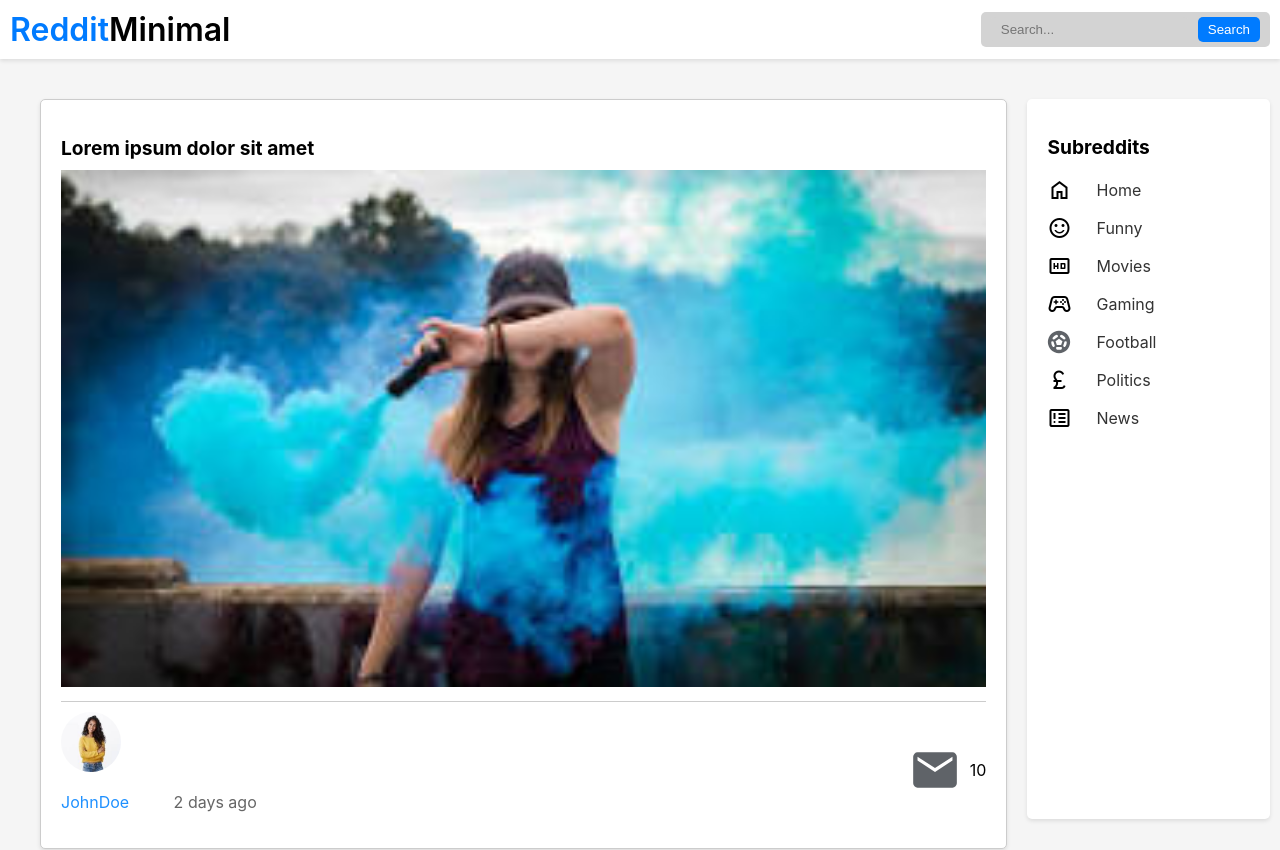
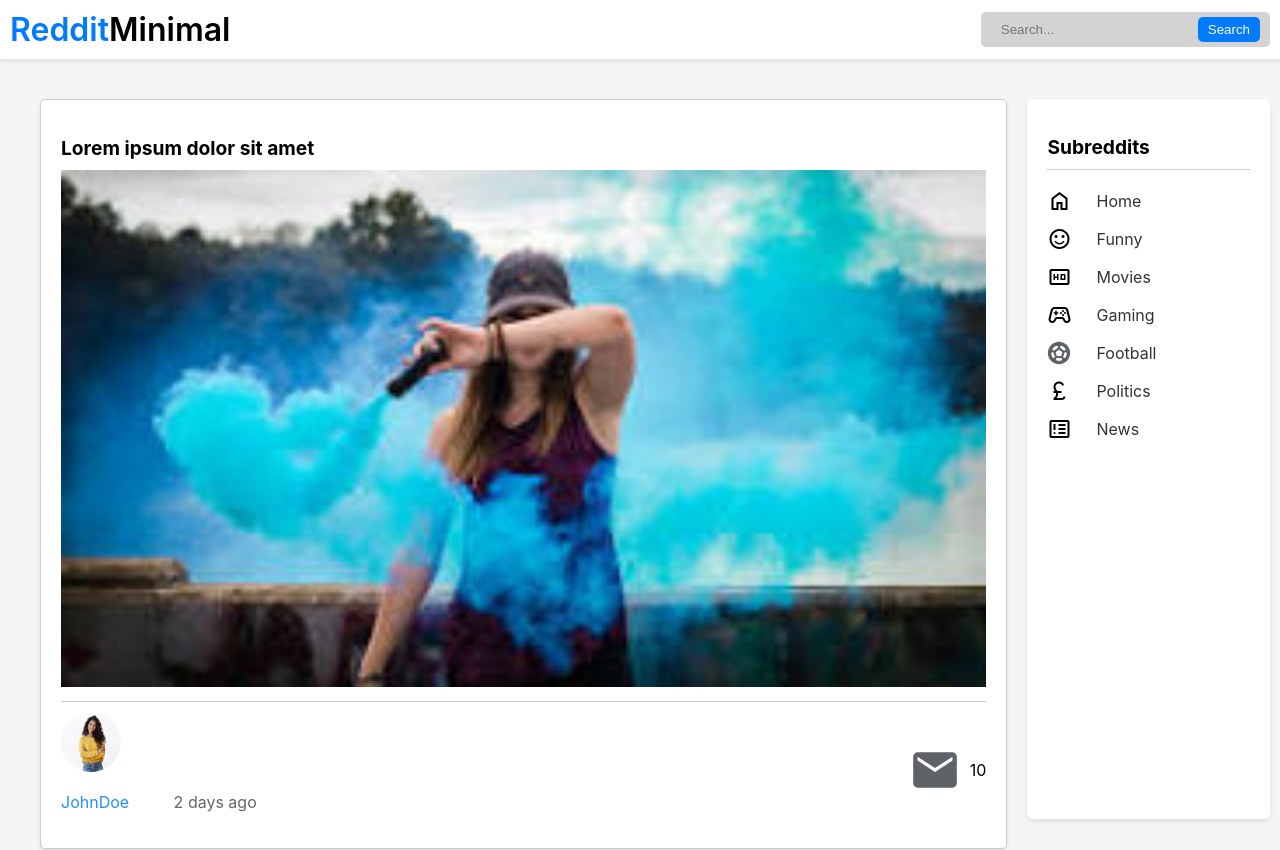
Before and after one commit to Sonickmumba/reddit-minimal, a React (Create React App) app: page / in a window 1280 px wide. Shown: the top 850 px of the page. Built offline with nearby package versions, Linux system fonts and the light colour scheme.

Commit message:
Add bottom line

```diff
--- a/src/features/subreddit/Subreddit.js
+++ b/src/features/subreddit/Subreddit.js
@@ -5,6 +5,7 @@ import football from './football.svg';
 const Subreddit = () => (
   <div className={styles.subredditList}>
     <h2 className={styles.title}>Subreddits</h2>
+    <div className={styles.line} />
     <ul className={styles.list}>
       <li className={styles.subredditItem}>
         <span className="material-symbols-outlined">home</span>
--- a/src/features/subreddit/Subreddit.module.css
+++ b/src/features/subreddit/Subreddit.module.css
@@ -12,6 +12,12 @@
 
 .title {
   font-size: 1.2rem;
+  margin-bottom: 10px;
+}
+
+
+.line {
+  border-top: 1px solid #ccc;
   margin-bottom: 10px;
 }
 
```
